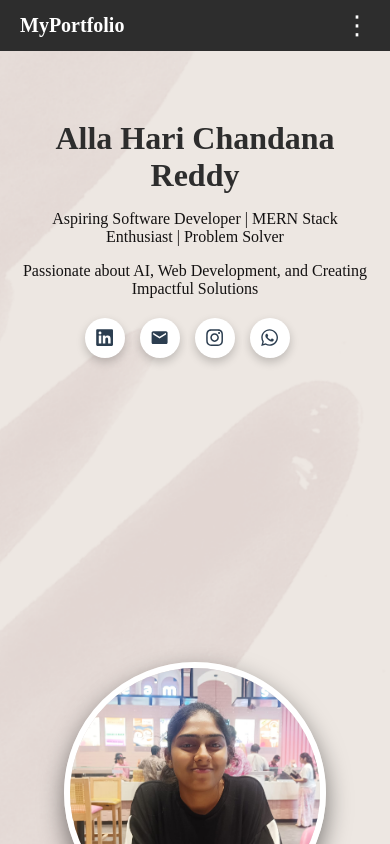
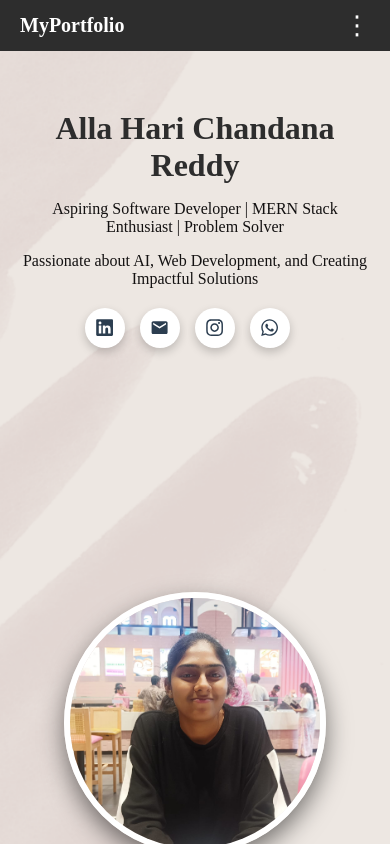
Before and after one commit to Hari-2205/my_portfolio, a React (Create React App) app: page / in a window 390 px wide. Shown: the top 844 px of the page. Built offline with nearby package versions, Linux system fonts and the light colour scheme; a web font is replaced by a local one.

Commit message:
my updates

```diff
--- a/src/App.css
+++ b/src/App.css
@@ -883,7 +883,7 @@ footer {
   .hero {
     flex-direction: column;
     text-align: center;
-    padding: 80px 20px 20px; /* top padding increased so content sits below navbar */
+    padding: 70px 20px 20px; /* top padding increased so content sits below navbar */
   }
 
   .hero-content {
@@ -902,9 +902,10 @@ footer {
 /* Move profile pic up for mobile */
 @media (max-width: 900px) {
   .hero-image {
-    margin-top: -80px; /* move it 30px up, adjust as needed */
+    position: relative;      /* enable moving with top */
+    top: -60px;              /* move the whole image container up, adjust as needed */
     display: flex;
-    justify-content: center; /* keep it centered horizontally */
+    justify-content: center;  /* keep it centered horizontally */
     align-items: center;
   }
 
```
